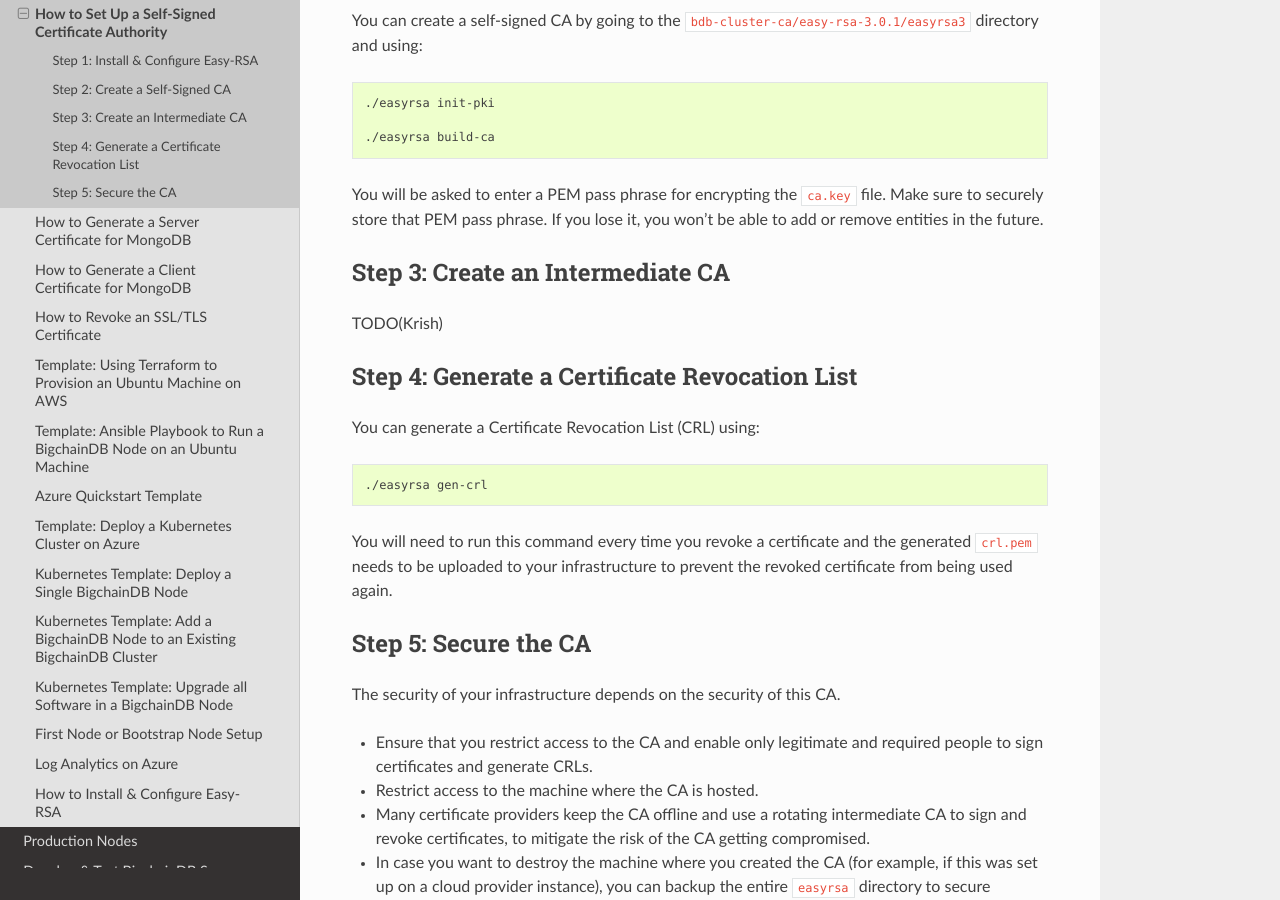
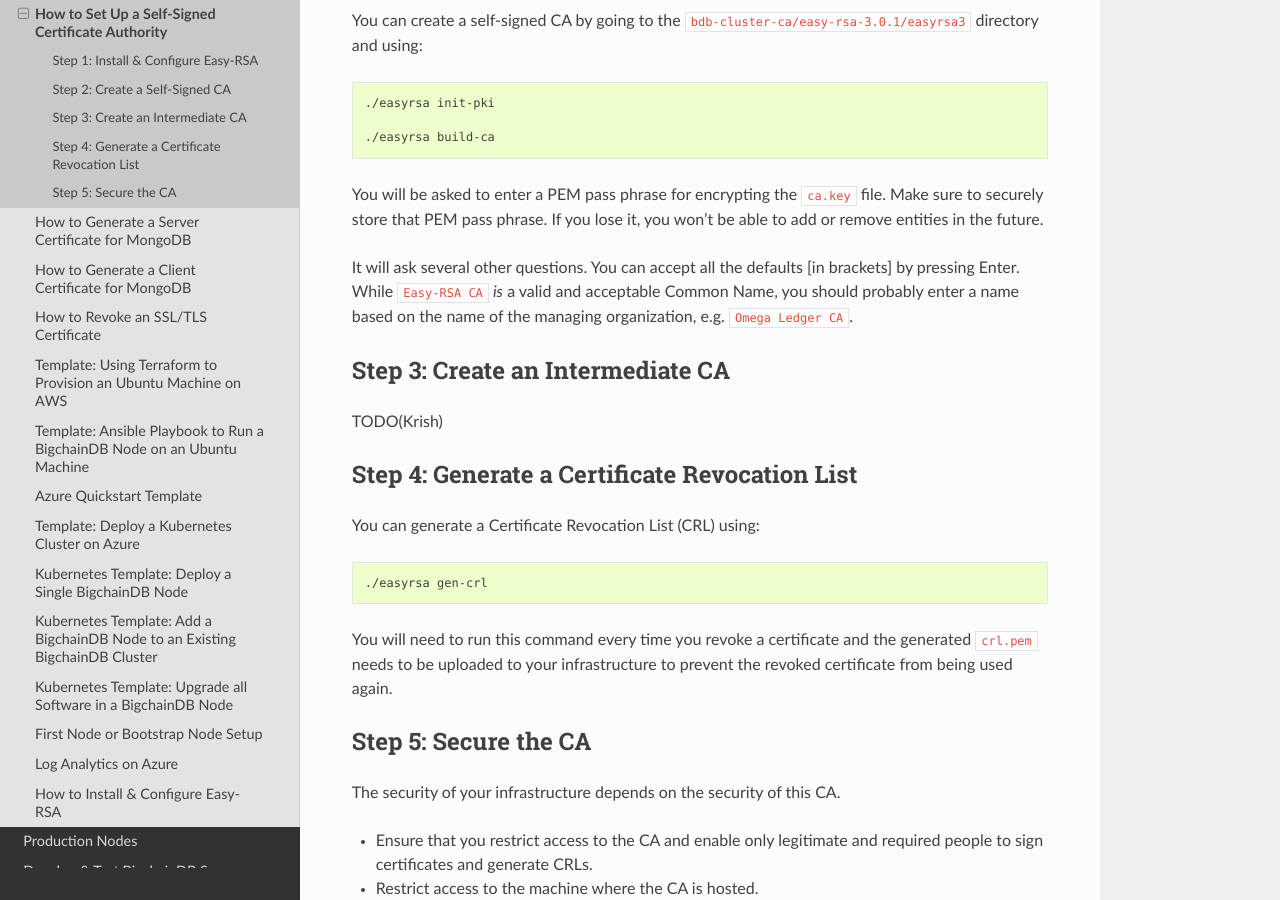
Before and after one commit to bigchaindb/bigchaindb, a Sphinx documentation site: the page built from docs/server/source/cloud-deployment-templates/ca-installation.rst, in a window 1280 px wide and 900 px high, scrolled down 579 px. Built offline with Sphinx 7.4.7 and the Read the Docs theme 2.0.0, drawn with Linux system fonts in a browser that asks for light colours; pages that are not in the unit, such as notebooks, are missing from menus.

Commit message:
Added comments about the other questions when setting up a CA

```diff
--- a/docs/server/source/cloud-deployment-templates/ca-installation.rst
+++ b/docs/server/source/cloud-deployment-templates/ca-installation.rst
@@ -37,6 +37,12 @@ by going to the ``bdb-cluster-ca/easy-rsa-3.0.1/easyrsa3`` directory and using:
 You will be asked to enter a PEM pass phrase for encrypting the ``ca.key`` file.
 Make sure to securely store that PEM pass phrase.
 If you lose it, you won't be able to add or remove entities in the future.
+
+It will ask several other questions.
+You can accept all the defaults [in brackets] by pressing Enter.
+While ``Easy-RSA CA`` *is* a valid and acceptable Common Name,
+you should probably enter a name based on the name of the managing organization,
+e.g. ``Omega Ledger CA``.
 
 
 Step 3: Create an Intermediate CA
```
